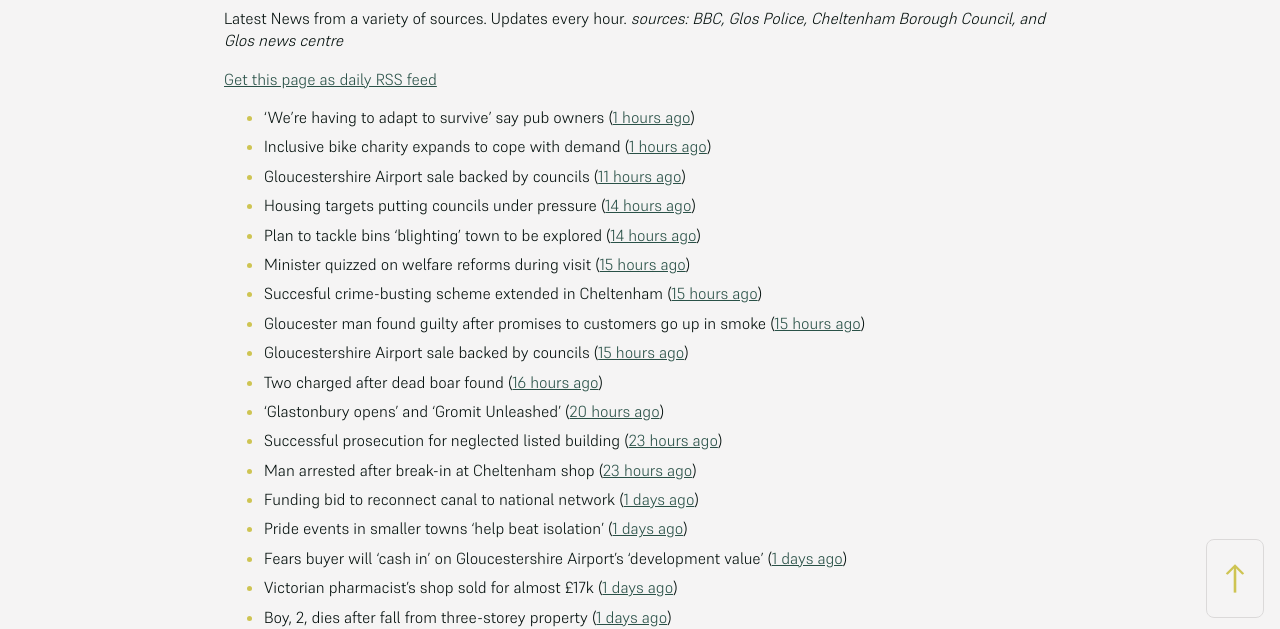
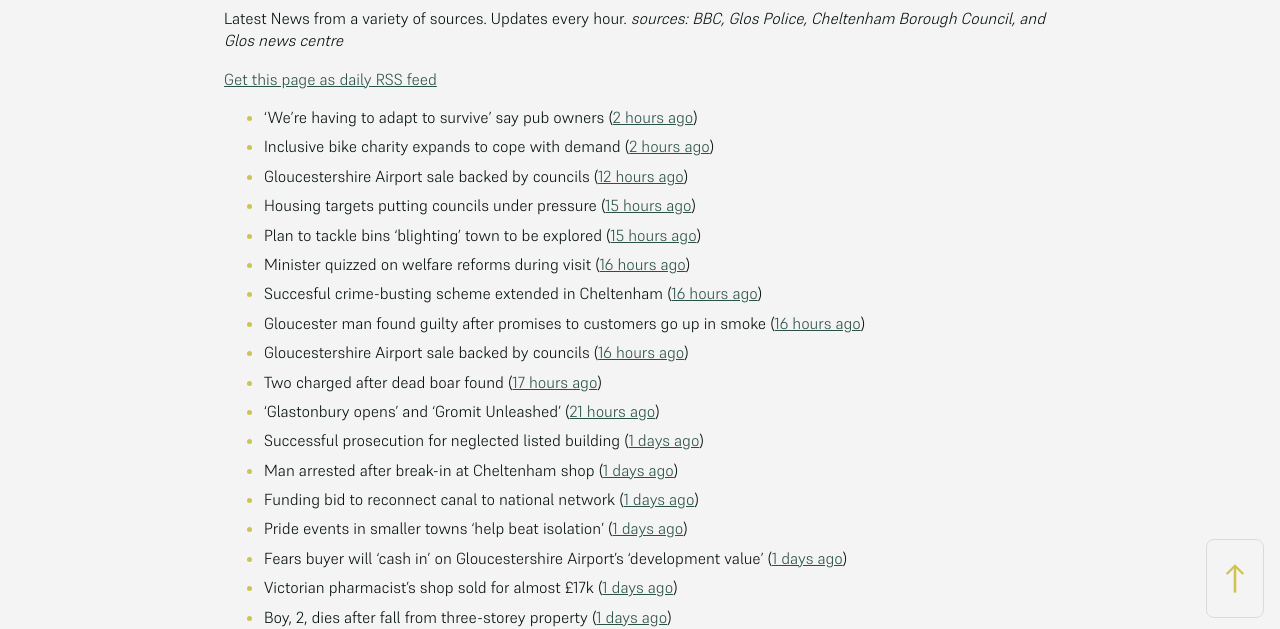
Before and after one commit to mat-0/cheltenham-open-data, a Jekyll site: the page built from _pages/news.md, in a window 1280 px wide. Shown: the part 266-895 px from the top of the page. Built offline with Jekyll 4.4.1, drawn with Linux system fonts in a browser that asks for light colours.

Commit message:
Updated 2025-06-27 07:57:55

```diff
--- a/_pages/news.md
+++ b/_pages/news.md
@@ -12,19 +12,19 @@ _sources: BBC, Glos Police, Cheltenham Borough Council, and Glos news centre_
 [Get this page as daily RSS feed](/daily.rss)
 
 <!-- news_marker starts -->
-- 'We're having to adapt to survive' say pub owners ([1 hours ago](https://www.bbc.com/news/articles/c74z3yp3p0xo))
-- Inclusive bike charity expands to cope with demand ([1 hours ago](https://www.bbc.com/news/articles/ceq79pjzq3no))
-- Gloucestershire Airport sale backed by councils ([11 hours ago](https://gloucesternewscentre.co.uk/gloucestershire-airport-sale-backed-by-councils/))
-- Housing targets putting councils under pressure ([14 hours ago](https://www.bbc.com/news/articles/c3en9q19k03o))
-- Plan to tackle bins 'blighting' town to be explored ([14 hours ago](https://www.bbc.com/news/articles/c98j40dy0mlo))
-- Minister quizzed on welfare reforms during visit ([15 hours ago](https://www.bbc.com/news/articles/cd6g58we454o))
-- Succesful crime-busting scheme extended in Cheltenham ([15 hours ago](https://gloucesternewscentre.co.uk/succesful-crime-busting-scheme-extended-in-cheltenham/))
-- Gloucester man found guilty after promises to customers go up in smoke ([15 hours ago](https://gloucesternewscentre.co.uk/gloucester-man-found-guilty-after-promises-to-customers-go-up-in-smoke/))
-- Gloucestershire Airport sale backed by councils ([15 hours ago](https://www.cheltenham.gov.uk/news/article/3024/gloucestershire_airport_sale_backed_by_councils))
-- Two charged after dead boar found ([16 hours ago](https://www.bbc.com/news/articles/cwykjzgjyrno))
-- 'Glastonbury opens' and 'Gromit Unleashed' ([20 hours ago](https://www.bbc.com/news/articles/cx2g8xvd4qdo))
-- Successful prosecution for neglected listed building ([23 hours ago](https://gloucesternewscentre.co.uk/successful-prosecution-for-neglected-listed-building/))
-- Man arrested after break-in at Cheltenham shop ([23 hours ago](https://gloucesternewscentre.co.uk/man-arrested-after-break-in-at-cheltenham-shop/))
+- 'We're having to adapt to survive' say pub owners ([2 hours ago](https://www.bbc.com/news/articles/c74z3yp3p0xo))
+- Inclusive bike charity expands to cope with demand ([2 hours ago](https://www.bbc.com/news/articles/ceq79pjzq3no))
+- Gloucestershire Airport sale backed by councils ([12 hours ago](https://gloucesternewscentre.co.uk/gloucestershire-airport-sale-backed-by-councils/))
+- Housing targets putting councils under pressure ([15 hours ago](https://www.bbc.com/news/articles/c3en9q19k03o))
+- Plan to tackle bins 'blighting' town to be explored ([15 hours ago](https://www.bbc.com/news/articles/c98j40dy0mlo))
+- Minister quizzed on welfare reforms during visit ([16 hours ago](https://www.bbc.com/news/articles/cd6g58we454o))
+- Succesful crime-busting scheme extended in Cheltenham ([16 hours ago](https://gloucesternewscentre.co.uk/succesful-crime-busting-scheme-extended-in-cheltenham/))
+- Gloucester man found guilty after promises to customers go up in smoke ([16 hours ago](https://gloucesternewscentre.co.uk/gloucester-man-found-guilty-after-promises-to-customers-go-up-in-smoke/))
+- Gloucestershire Airport sale backed by councils ([16 hours ago](https://www.cheltenham.gov.uk/news/article/3024/gloucestershire_airport_sale_backed_by_councils))
+- Two charged after dead boar found ([17 hours ago](https://www.bbc.com/news/articles/cwykjzgjyrno))
+- 'Glastonbury opens' and 'Gromit Unleashed' ([21 hours ago](https://www.bbc.com/news/articles/cx2g8xvd4qdo))
+- Successful prosecution for neglected listed building ([1 days ago](https://gloucesternewscentre.co.uk/successful-prosecution-for-neglected-listed-building/))
+- Man arrested after break-in at Cheltenham shop ([1 days ago](https://gloucesternewscentre.co.uk/man-arrested-after-break-in-at-cheltenham-shop/))
 - Funding bid to reconnect canal to national network ([1 days ago](https://www.bbc.com/news/articles/cgmw1werzneo))
 - Pride events in smaller towns 'help beat isolation' ([1 days ago](https://www.bbc.com/news/articles/c24v5vqj8dro))
 - Fears buyer will ‘cash in’ on Gloucestershire Airport’s ‘development value’ ([1 days ago](https://gloucesternewscentre.co.uk/fears-buyer-will-cash-in-on-gloucestershire-airports-development-value/))
```
Also changed, not shown: _data/flood.json (+5 -27 lines), _pages/fix-my-street.md (+10 -10 lines), index.md (+5 -5 lines).
